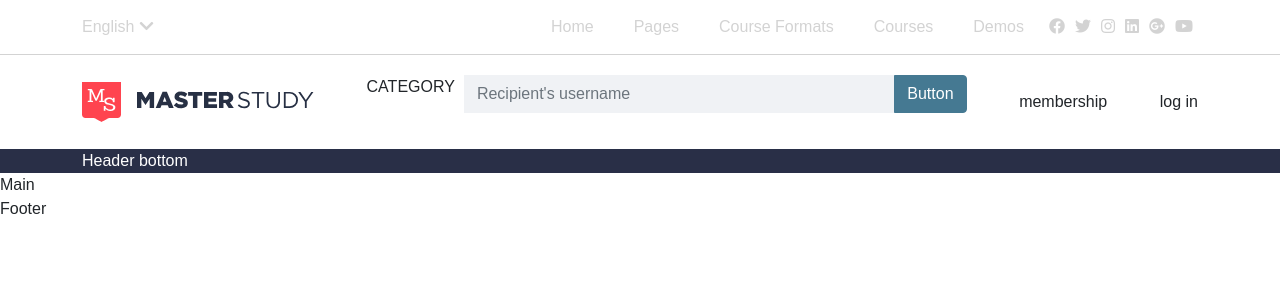
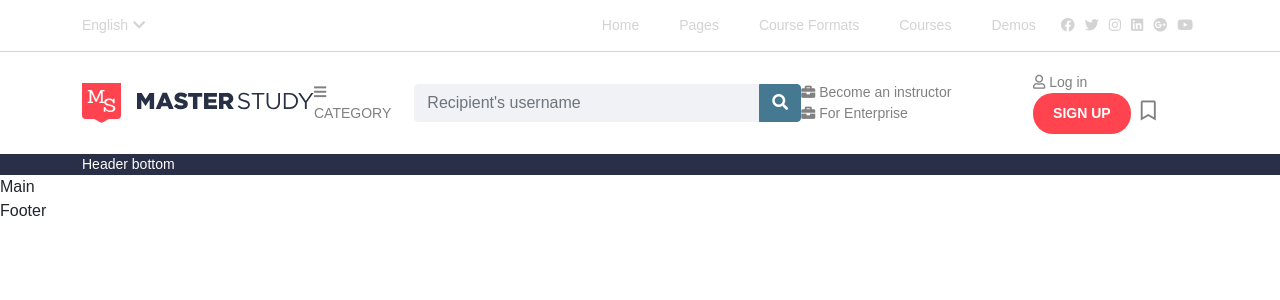
Before and after one commit to radfarelmira/proj-html-vuejs, a Vue app: page / in a window 1280 px wide. Shown: the top 300 px of the page. Built offline with nearby package versions, Linux system fonts and the light colour scheme.

Commit message:
add header middel

```diff
--- a/src/components/Header.vue
+++ b/src/components/Header.vue
@@ -33,16 +33,44 @@
             <div class="logo">
                 <img src="../assets/img/MasterStudy.svg" alt="Master Study Logo">
             </div>
-            <div class="input-group mb-3">
-                <label for="category">category</label>
+            <div class="input">
+                <a href="#">
+                    <i class="fas fa-bars"></i>
+                    category
+                </a>
+
+                <div class="input-group">
                     <input type="text" class="form-control" placeholder="Recipient's username" aria-label="Recipient's username" aria-describedby="button-addon2">
-                <button class="btn btn-outline-secondary" type="button" id="button-addon2">Button</button>
+                    <button class="btn btn-outline-secondary" type="button" id="button-addon2">
+                        <i class="fas fa-search"></i>
+                    </button>
                 </div>
-            <div class="membership">
-                membership
+            </div>
+
+            <div class="colaboration">
+                <a href="#">
+                    <i class="fas fa-briefcase"></i>
+                    Become an instructor
+                </a>
+
+                <a href="#">
+                    <i class="fas fa-briefcase"></i>
+                    For Enterprise
+                </a>
             </div>
             <div class="log-in">
-                log in
+                <a href="#">
+                    <i class="far fa-user"></i>
+                    Log in
+                </a>
+
+                <a class="btn-general" href="#">
+                    sign up
+                </a>
+
+                <a class="bookmark" href="#">
+                    <i class="far fa-bookmark"></i>
+                </a>
             </div>
         </div>
       </div>
@@ -69,7 +97,7 @@ export default {
 @import '../style/variables.scss';
 
 header{
-
+    font-size: 14px;
     .header-top{
         border-bottom: 1px solid lightgray;
         padding: 15px 0;
@@ -121,31 +149,50 @@ header{
     }
 
     .header-middel{
+        color: gray;
         padding: 20px 0;
         .container{
             display: flex;
             justify-content: space-between;
             align-items: center;
 
-            .input-group{
-
-                width: 600px;
-
-                label{
+            .input{
+                display: flex;
+                align-items: center;
+                a{
                     margin-right: 10px;
                     text-transform: uppercase;
                 }
 
+                .input-group{
+                    width: 400px;
                     input{
                         background-color: #f0f2f5;
                         border-color: #f0f2f5;
-                    box-shadow: none;
                     }
 
                     button{
                         background-color: #457992;
                         border-color: #457992;
                         color:white;
+                    }
+                }
+            }
+
+            .colaboration{
+
+                a{
+                    margin-right: 10px;
+                }
+            }
+
+            .log-in{
+                a{
+                    margin-right: 10px;
+                }
+
+                .bookmark{
+                    font-size: 20px;
                 }
             }
         }
--- a/src/style/general.scss
+++ b/src/style/general.scss
@@ -20,3 +20,12 @@ a{
     color: inherit;
     display: inline-block;
 }
+
+.btn-general{
+    background-color: #ff4450;
+    color: white;
+    font-weight: bold;
+    text-transform: uppercase;
+    padding: 10px 20px;
+    border-radius: 20px;
+}
```
Lines whose indentation alone changed are shown as unchanged.
